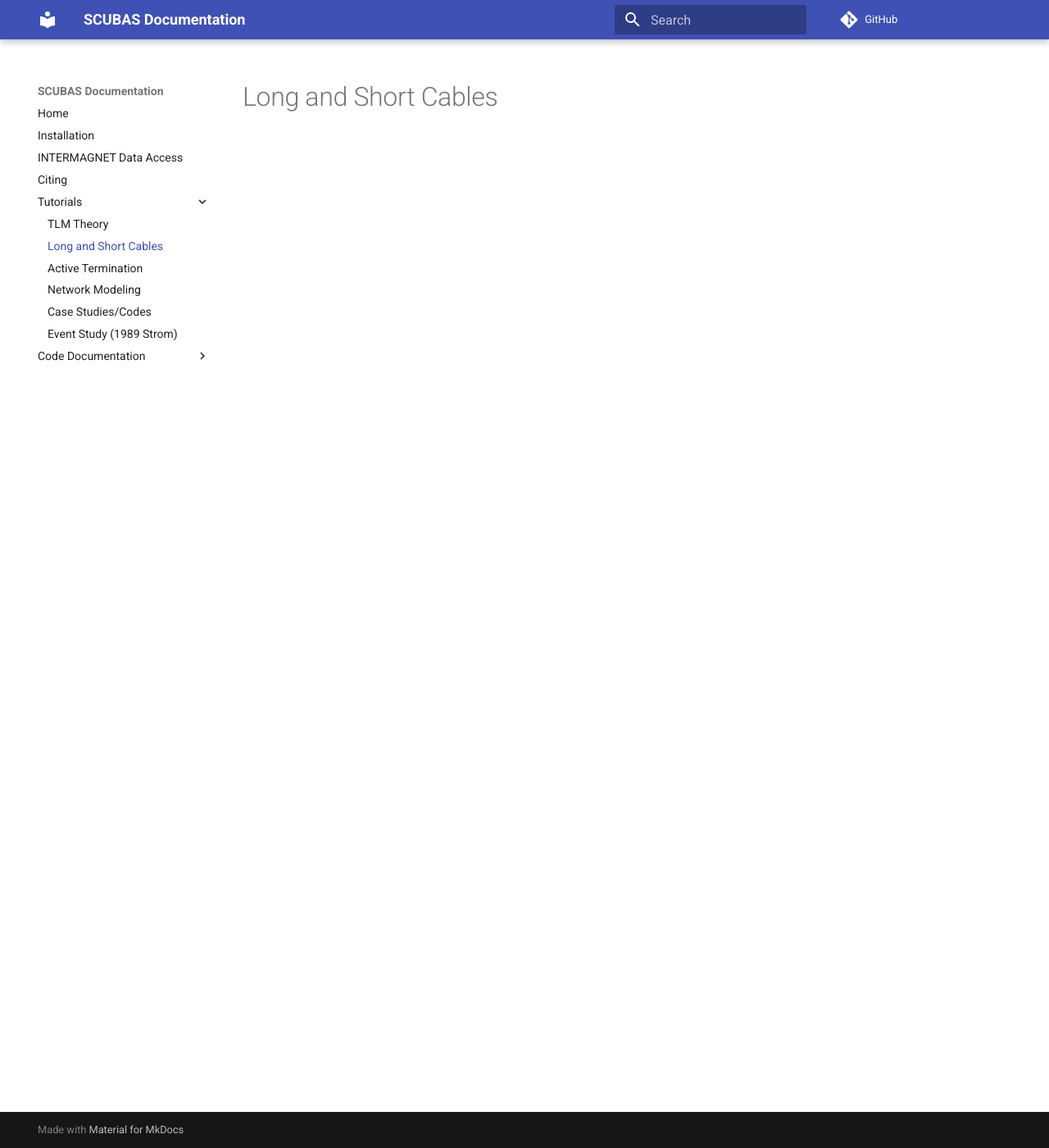
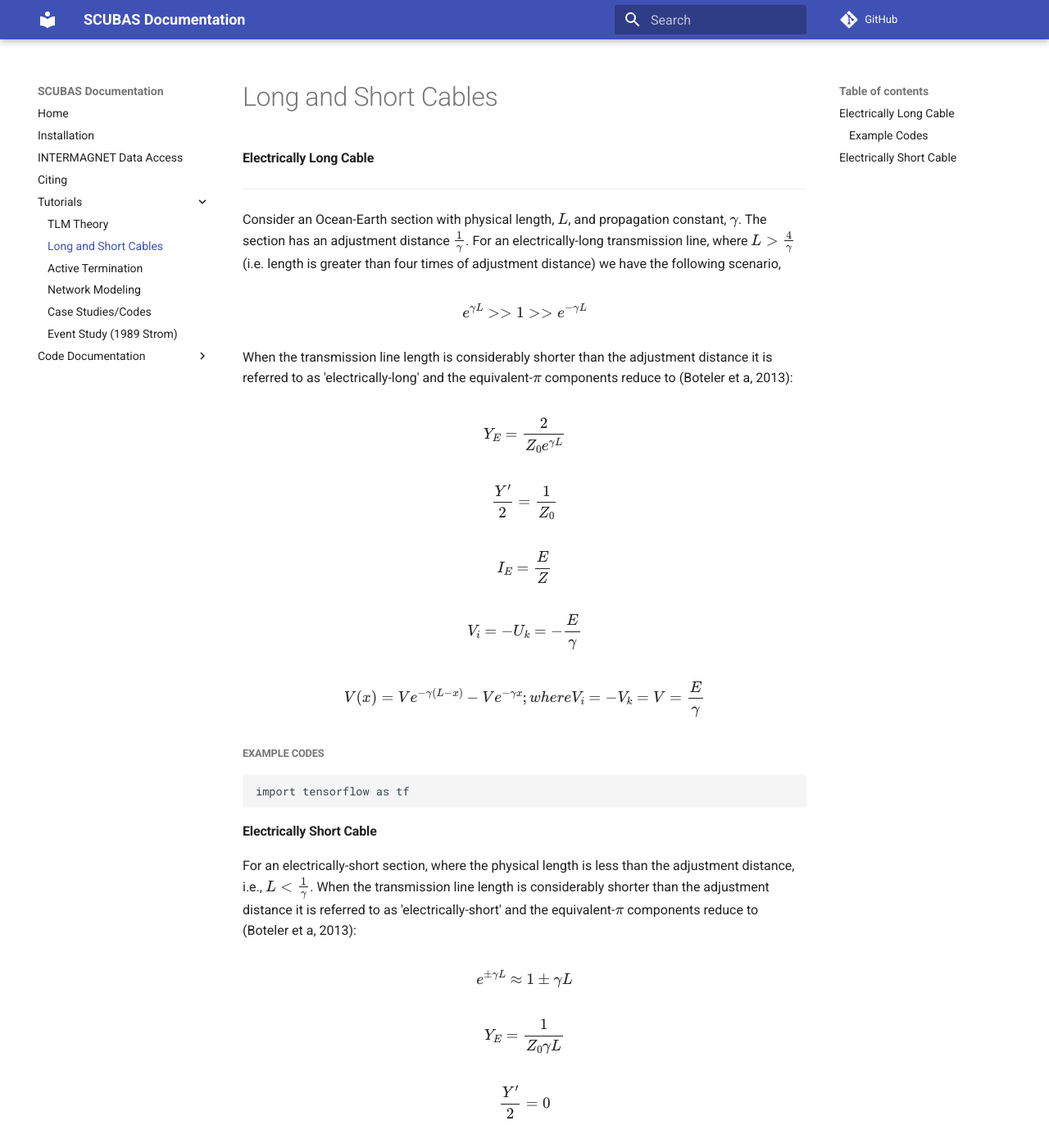
Before and after one commit to shibaji7/SCUBAS, an MkDocs documentation site: the page built from docs/tutorial/elsc.md, in a window 1280 px wide and 1400 px high. Shown: the whole window at 82% size. Built offline with MkDocs 1.6.1 and Material for MkDocs 9.7.7, drawn with Linux system fonts in a browser that asks for light colours; comment, search, counter and statistics services are not loaded; some of the changed text lies outside the part shown.

Commit message:
Updated documents

````diff
--- a/docs/tutorial/elsc.md
+++ b/docs/tutorial/elsc.md
@@ -9,3 +9,64 @@ document.
 This version of the MIT Public License incorporates the terms
 and conditions of MIT General Public License.
 -->
+#### Electrically Long Cable
+---
+Consider an Ocean-Earth section with physical length, $L$, and propagation constant, $\gamma$. The section has an adjustment distance $\frac{1}{\gamma}$. For an electrically-long transmission line, where $L>\frac{4}{\gamma}$ (i.e. length is greater than four times of adjustment distance) we have the following scenario,
+
+$$
+e^{\gamma L}>>1>>e^{-\gamma L}
+$$
+
+When the transmission line length is considerably shorter than the adjustment distance it is referred to as 'electrically-long' and the equivalent-$\pi$ components reduce to (Boteler et a, 2013):
+
+$$
+Y_E=\frac{2}{Z_0e^{\gamma L}}
+$$
+
+$$
+\frac{Y'}{2}=\frac{1}{Z_0}
+$$
+
+$$
+I_E=\frac{E}{Z}
+$$
+
+$$
+V_i=-U_k=-\frac{E}{\gamma}
+$$
+
+$$
+V(x)=Ve^{-\gamma (L-x)}-Ve^{-\gamma x}; where V_i=-V_k=V=\frac{E}{\gamma}
+$$
+
+##### Example Codes
+``` py
+import tensorflow as tf
+```
+
+#### Electrically Short Cable
+For an electrically-short section, where the physical length is less than the adjustment distance, i.e., $L<\frac{1}{\gamma}$. When the transmission line length is considerably shorter than the adjustment distance it is referred to as 'electrically-short' and the equivalent-$\pi$ components reduce to (Boteler et a, 2013):
+
+$$
+e^{\pm\gamma L}\approx 1\pm\gamma L
+$$
+
+$$
+Y_E=\frac{1}{Z_0\gamma L}
+$$
+
+$$
+\frac{Y'}{2}=0
+$$
+
+$$
+I_E=\frac{E}{Z}
+$$
+
+$$
+V_i=-V_k=-\frac{LE}{2}=V
+$$
+
+$$
+V(x)=\frac{V}{2L}(2+\gamma L)(2x-L)
+$$
````
Also changed, not shown: docs/tutorial/active.md (+23 -2 lines), docs/tutorial/theory.md (+1 -0 lines).
